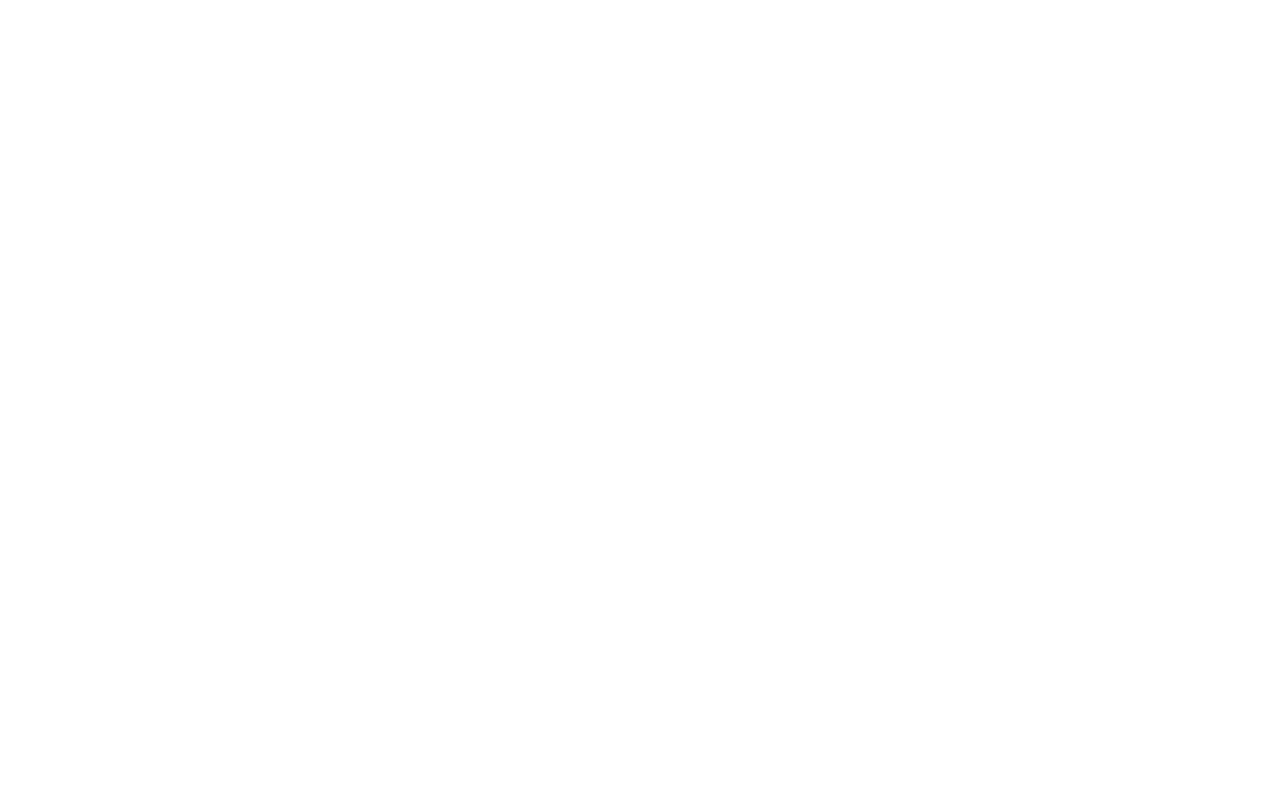
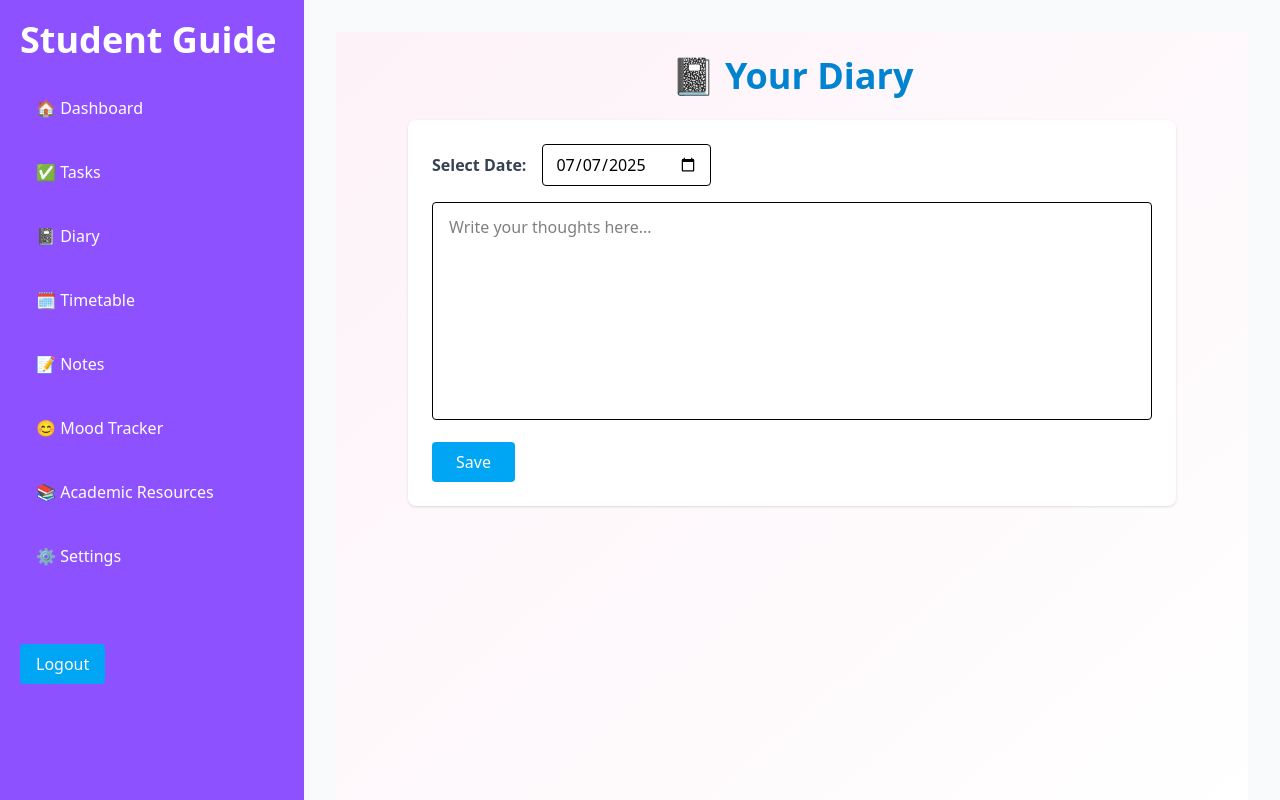
Before and after one commit to sakshamsingh03/Student-Guide-App, a React (Vite) app in the folder frontend/: page /diary in a window 1280 px wide. Before the commit this address had no page. Built offline with nearby package versions, Linux system fonts and the light colour scheme; sample sign-in values are in the browser's storage.

Commit message:
Added Diary page

```diff
--- a/frontend/src/App.jsx
+++ b/frontend/src/App.jsx
@@ -6,6 +6,8 @@
 import Signup from "./pages/Signup";
 import './index.css';
 import Timetable from "./pages/Timetable";
+import Diary from "./pages/Diary";
+
 
 // import other pages...
 
@@ -19,6 +21,8 @@
           <Route path="dashboard" element={<Dashboard />} />
           <Route path="tasks" element={<TaskManager />} />
           <Route path="calendar" element={<Timetable />} />
+          <Route path="diary" element={<Diary />} />
+
           {/* Add more routes here */}
         </Route>
       </Routes>
--- a/frontend/src/components/Layout.jsx
+++ b/frontend/src/components/Layout.jsx
@@ -18,8 +18,8 @@
   };
 
   return (
-    <div className="flex min-h-screen">
-      <aside className="w-76 bg-violet-500 text-white p-5 space-y-8">
+    <div className="flex h-screen overflow-hidden">
+      <aside className="w-76 bg-violet-500 text-white p-5 space-y-8 h-screen overflow-y-auto">
         <h1 className="text-4xl font-bold mb-6">Student Guide</h1>
         <nav className="flex flex-col space-y-4">
           <Link to="/dashboard" className="block hover:bg-sky-400 rounded px-4 py-3">
@@ -54,7 +54,7 @@
           Logout
         </button>
       </aside>
-      <main className="flex-1 bg-gray-50 p-8">
+      <main className="flex-1 bg-gray-50 p-8 overflow-y-auto h-screen">
         <Outlet />
       </main>
     </div>
--- /dev/null
+++ b/frontend/src/pages/Diary.jsx
@@ -0,0 +1,84 @@
+import { useState, useEffect } from "react";
+
+export default function Diary() {
+  const [entries, setEntries] = useState(() => {
+    const saved = localStorage.getItem("diaryEntries");
+    return saved ? JSON.parse(saved) : {};
+  });
+  const [currentDate, setCurrentDate] = useState(() =>
+    new Date().toISOString().split("T")[0]
+  );
+  const [currentText, setCurrentText] = useState("");
+
+  useEffect(() => {
+    setCurrentText(entries[currentDate] || "");
+  }, [currentDate, entries]);
+
+  const handleSave = () => {
+    const updated = { ...entries, [currentDate]: currentText };
+    setEntries(updated);
+    localStorage.setItem("diaryEntries", JSON.stringify(updated));
+  };
+
+  const handleDelete = (date) => {
+    const updated = { ...entries };
+    delete updated[date];
+    setEntries(updated);
+    localStorage.setItem("diaryEntries", JSON.stringify(updated));
+  };
+
+  return (
+    <div className="min-h-screen bg-gradient-to-br from-pink-50 to-white p-6">
+      <h1 className="text-4xl font-bold text-sky-600 mb-6 text-center">📓 Your Diary</h1>
+
+      <div className="max-w-3xl mx-auto bg-white shadow rounded-lg p-6 mb-6">
+        <div className="flex flex-col sm:flex-row sm:items-center gap-4 mb-4">
+          <label className="font-semibold text-gray-700">Select Date:</label>
+          <input
+            type="date"
+            value={currentDate}
+            onChange={(e) => setCurrentDate(e.target.value)}
+            className="border rounded px-3 py-2 focus:border-blue-400 focus:ring-blue-300 w-full sm:w-auto"
+          />
+        </div>
+
+        <textarea
+          value={currentText}
+          onChange={(e) => setCurrentText(e.target.value)}
+          placeholder="Write your thoughts here..."
+          rows={8}
+          className="w-full border rounded px-4 py-3 focus:border-black focus:ring-black resize-none mb-4"
+        />
+
+        <button
+          onClick={handleSave}
+          className="bg-sky-500 text-white px-6 py-2 rounded hover:bg-blue-600 transition"
+        >
+          Save
+        </button>
+      </div>
+
+      {Object.keys(entries).length > 0 && (
+        <div className="max-w-3xl mx-auto bg-white shadow rounded-lg p-6">
+          <h2 className="text-2xl font-semibold text-gray-800 mb-4">📜 Previous Entries</h2>
+          <ul className="space-y-4">
+            {Object.entries(entries).map(([date, text]) => (
+              <li key={date} className="border rounded-lg p-4 bg-gray-50 shadow-sm">
+                <div className="flex justify-between items-center mb-2">
+                  <span className="font-semibold text-gray-700">{date}</span>
+                  <button
+                    onClick={() => handleDelete(date)}
+                    className="text-red-500 hover:text-red-700 font-bold"
+                  >
+                    ❌
+                  </button>
+                </div>
+                <p className="whitespace-pre-wrap text-gray-800">{text}</p>
+              </li>
+            ))}
+          </ul>
+        </div>
+      )}
+    </div>
+  );
+}
```
